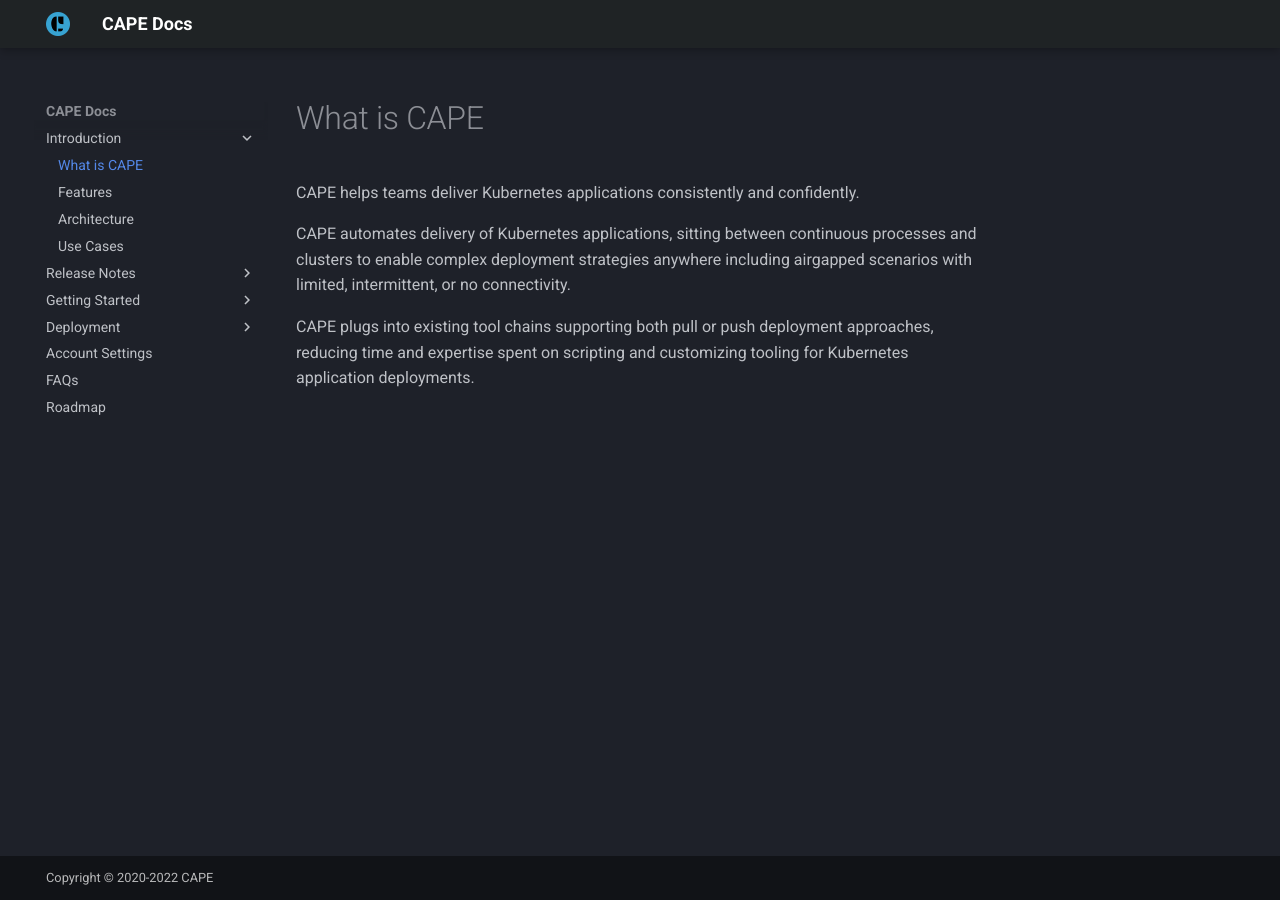
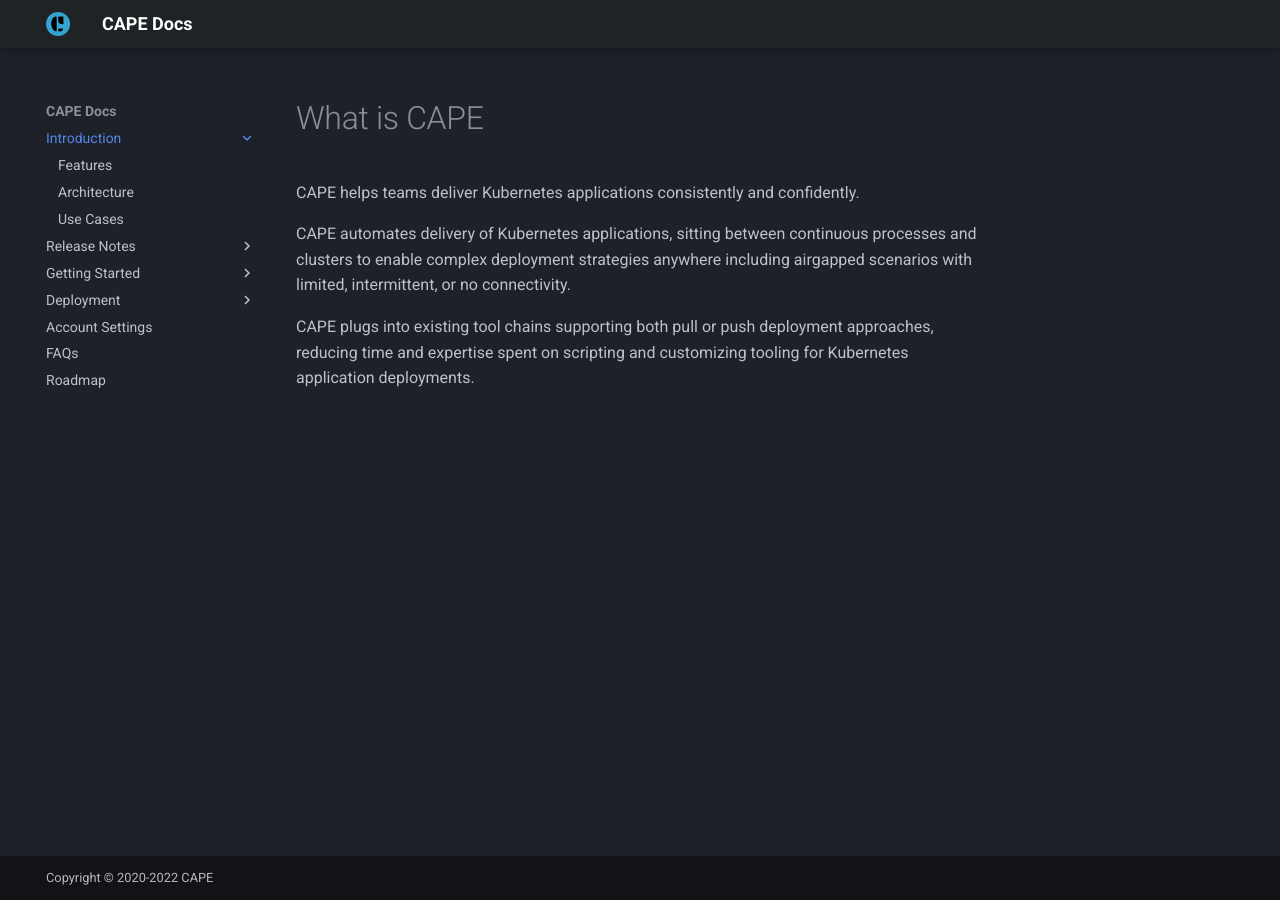
Before and after one commit to thomasyit/capedocs_testmike, an MkDocs documentation site: the page built from docs/introduction/index.md, in a window 1280 px wide. Built offline with MkDocs 1.6.1 and Material for MkDocs 9.7.7, drawn with Linux system fonts in a browser that asks for light colours.

```diff
--- a/mkdocs.yml
+++ b/mkdocs.yml
@@ -43,7 +43,7 @@ markdown_extensions:
 # Navigation
 nav:
   - Introduction:
-    - What is CAPE: introduction/what_is_CAPE.md
+    - What is CAPE: introduction/index.md
     - Features: introduction/features.md
     - Architecture: introduction/architecture.md
     - Use Cases: introduction/use_cases.md
```
Also changed, not shown: docs/introduction/index.md (renamed from docs/introduction/what_is_CAPE.md).
